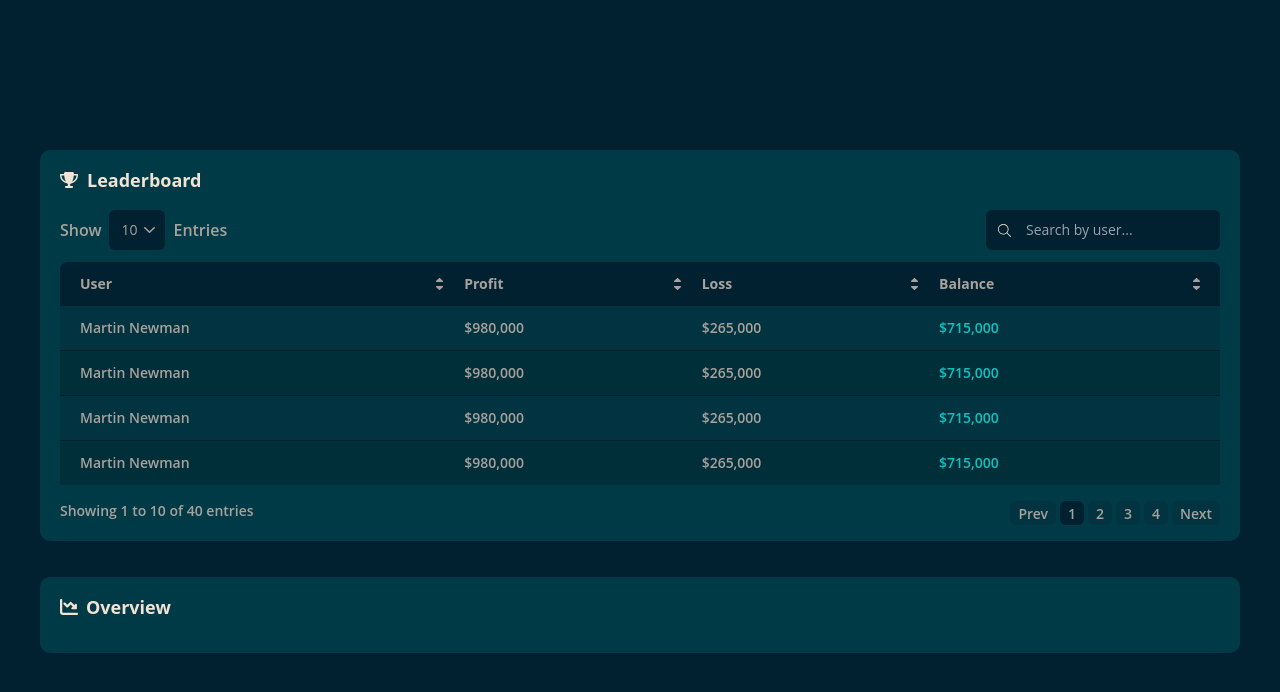
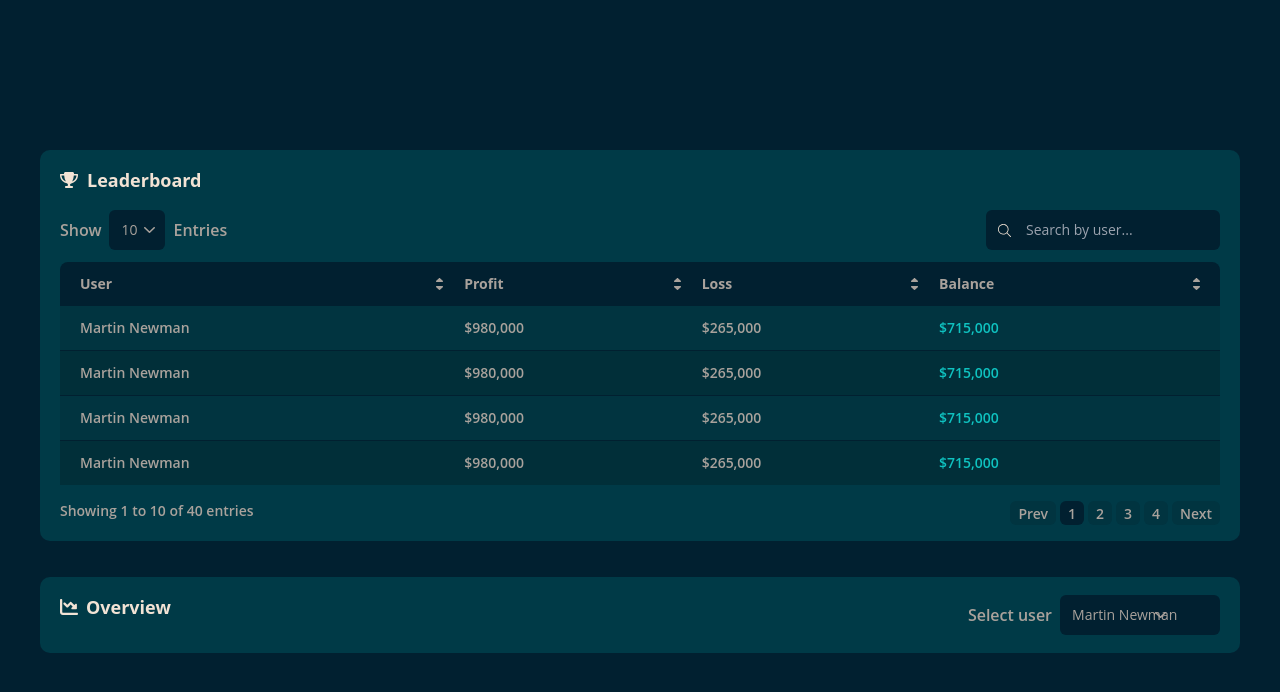
Before and after one commit to charliezone/fpfx-react-test, a React (Vite) app: page / in a window 1280 px wide. Shown: the top 692 px of the page. Built offline with nearby package versions, Linux system fonts and the light colour scheme.

Commit message:
layout select users

```diff
--- a/src/components/Leaderboard/DisplayEntries/index.tsx
+++ b/src/components/Leaderboard/DisplayEntries/index.tsx
@@ -1,12 +1,8 @@
-import { ReactElement, useState, ChangeEvent } from "react";
-import Icon from './selector-caret-down.svg';
+import { ReactElement, useState } from "react";
+import { OptionSelector } from "../../common/OptionSelector";
 
 export function DisplayEntries() {
-    const [optionSelected, setOptionSelected] = useState(10);
-
-    function handleOptionSelected(e: ChangeEvent<HTMLSelectElement>) {
-        setOptionSelected(+e.target.value);
-    }
+    const [optionSelected, setOptionSelected] = useState<number | string>(10);
 
     function getOptions() {
         const options: ReactElement[] = [<option value={optionSelected} key={optionSelected}>{optionSelected}</option>];
@@ -18,16 +14,13 @@ export function DisplayEntries() {
     }
 
     return (
-        <div className="flex items-center gap-2">
-            <span className="text-cloudy leading-27 font-semibold">Show</span>
-            <select
-                onChange={handleOptionSelected}
-                className="bg-primary rounded-md pl-3 h-10 w-14 text-cloudy text-sm custom-select outline-none bg-no-repeat"
-                style={{backgroundImage: `url(${Icon})`}}
-            >
-                {getOptions()}
-            </select>
-            <span className="text-cloudy leading-27 font-semibold">Entries</span>
-        </div>
+        <OptionSelector
+            labelBefore="Show"
+            labelAfter="Entries"
+            setOptionSelected={setOptionSelected}
+            style={{backgroundPosition: '35px center'}}
+        >
+            {getOptions()}
+        </OptionSelector>
     );
 }
--- /dev/null
+++ b/src/components/Overview/SelectUsers/index.tsx
@@ -0,0 +1,34 @@
+import { useState, ReactElement } from "react";
+import { OptionSelector } from "../../common/OptionSelector";
+
+export function SelectUsers() {
+    const [optionSelected, setOptionSelected] = useState<number | string>('Martin Newman');
+    const users: string[] = [
+        'Martin Newman',
+        'Elise Hebert',
+        'Aston Morra',
+        'Raees Parks',
+        'Beatrix Cook',
+        'Alyssa Vasquez',
+    ];
+
+    function getOptions() {
+        const options: ReactElement[] = [<option value={optionSelected} key={optionSelected}>{optionSelected}</option>];
+
+        for (const user of users)
+            user !== optionSelected && options.push(<option value={user} key={user}>{user}</option>);
+
+        return options;
+    }
+
+    return (
+        <OptionSelector
+            labelBefore="Select user"
+            setOptionSelected={setOptionSelected}
+            style={{backgroundPosition: '95px center'}}
+            className="w-40"
+        >
+            {getOptions()}
+        </OptionSelector>
+    );
+}
--- a/src/components/Overview/index.tsx
+++ b/src/components/Overview/index.tsx
@@ -1,10 +1,14 @@
+import { SelectUsers } from './SelectUsers';
 import Icon from './chart-icon.svg';
 
 export function Overview() {
     return (
         <section className="container bg-secondary rounded-xl py-4 px-5">
-            <header className="flex gap-2 mb-4">
-                <img src={Icon} alt="Leaderboard icon" /><h2 className="text-parchment font-bold text-lg leading-27">Overview</h2>
+            <header className="flex justify-between">
+                <div className="flex gap-2 mb-4 items-center">
+                    <img src={Icon} alt="Leaderboard icon" /><h2 className="text-parchment font-bold text-lg leading-27">Overview</h2>
+                </div>
+                <SelectUsers />
             </header>
         </section>
     );
--- /dev/null
+++ b/src/components/common/OptionSelector/index.tsx
@@ -0,0 +1,31 @@
+import { ReactElement, ChangeEvent, Dispatch } from "react";
+import Icon from './selector-caret-down.svg';
+
+type OptionSelector = {
+    labelBefore: string;
+    labelAfter?: string;
+    className?: string;
+    children: ReactElement[];
+    setOptionSelected: Dispatch<React.SetStateAction<number | string>>;
+    style: Object;
+}
+
+export function OptionSelector({ labelBefore, labelAfter, className, children, setOptionSelected, style }: OptionSelector) {
+    function handleOptionSelected(e: ChangeEvent<HTMLSelectElement>) {
+        setOptionSelected(+e.target.value);
+    }
+
+    return (
+        <div className="flex items-center gap-2">
+            <span className="text-cloudy leading-27 font-semibold">{labelBefore}</span>
+            <select
+                onChange={handleOptionSelected}
+                className={`bg-primary rounded-md pl-3 h-10 ${className ? className : 'w-14'} text-cloudy text-sm custom-select outline-none bg-no-repeat`}
+                style={{...style, backgroundImage: `url(${Icon})`}}
+            >
+                {children}
+            </select>
+            {labelAfter && <span className="text-cloudy leading-27 font-semibold">{labelAfter}</span>}
+        </div>
+    );
+}
--- a/src/index.css
+++ b/src/index.css
@@ -6,5 +6,4 @@
     -webkit-appearance: none;
     -moz-appearance: none;
     appearance: none;
-    background-position: 35px center;
 }
```
Also changed, not shown: src/components/common/OptionSelector/selector-caret-down.svg (added).
